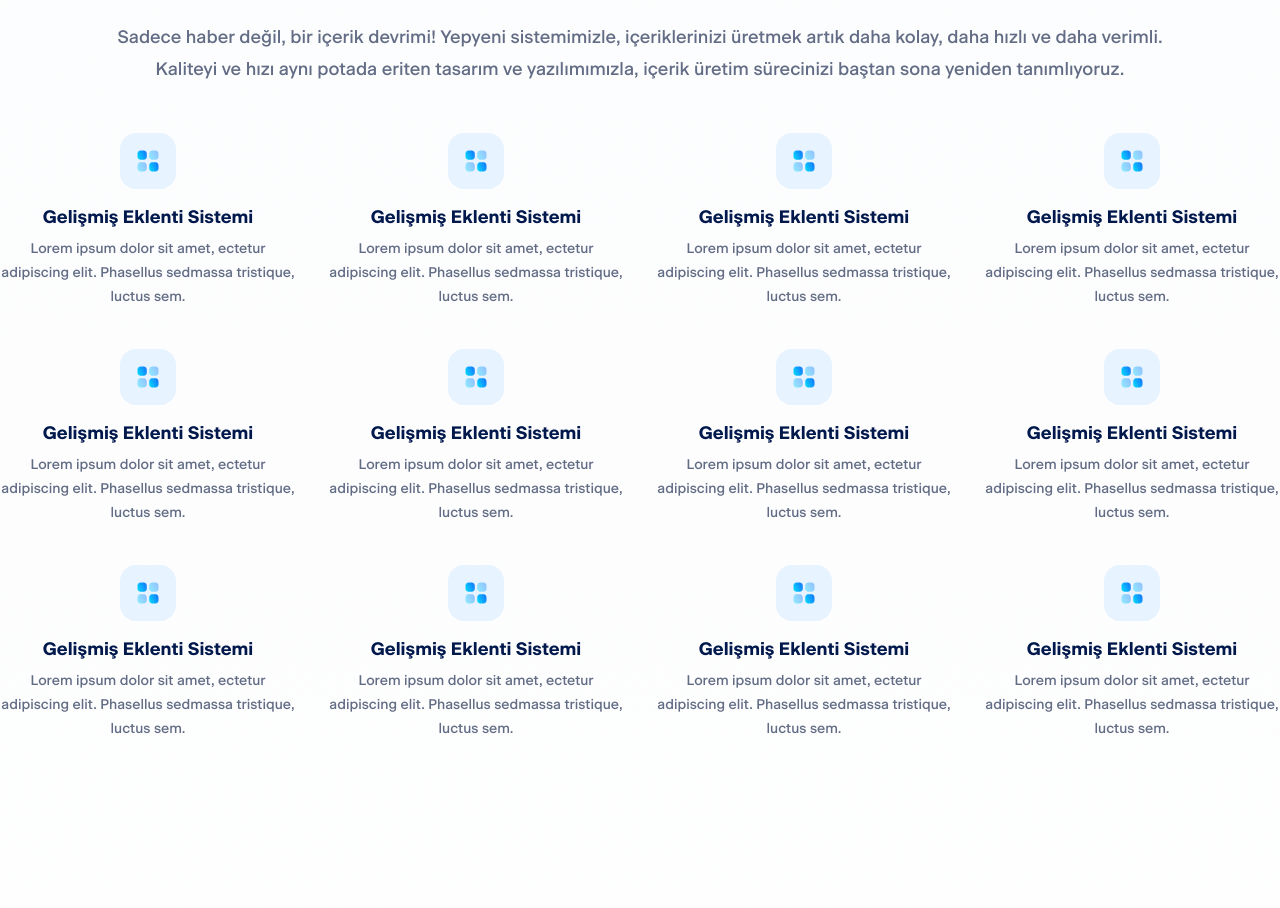
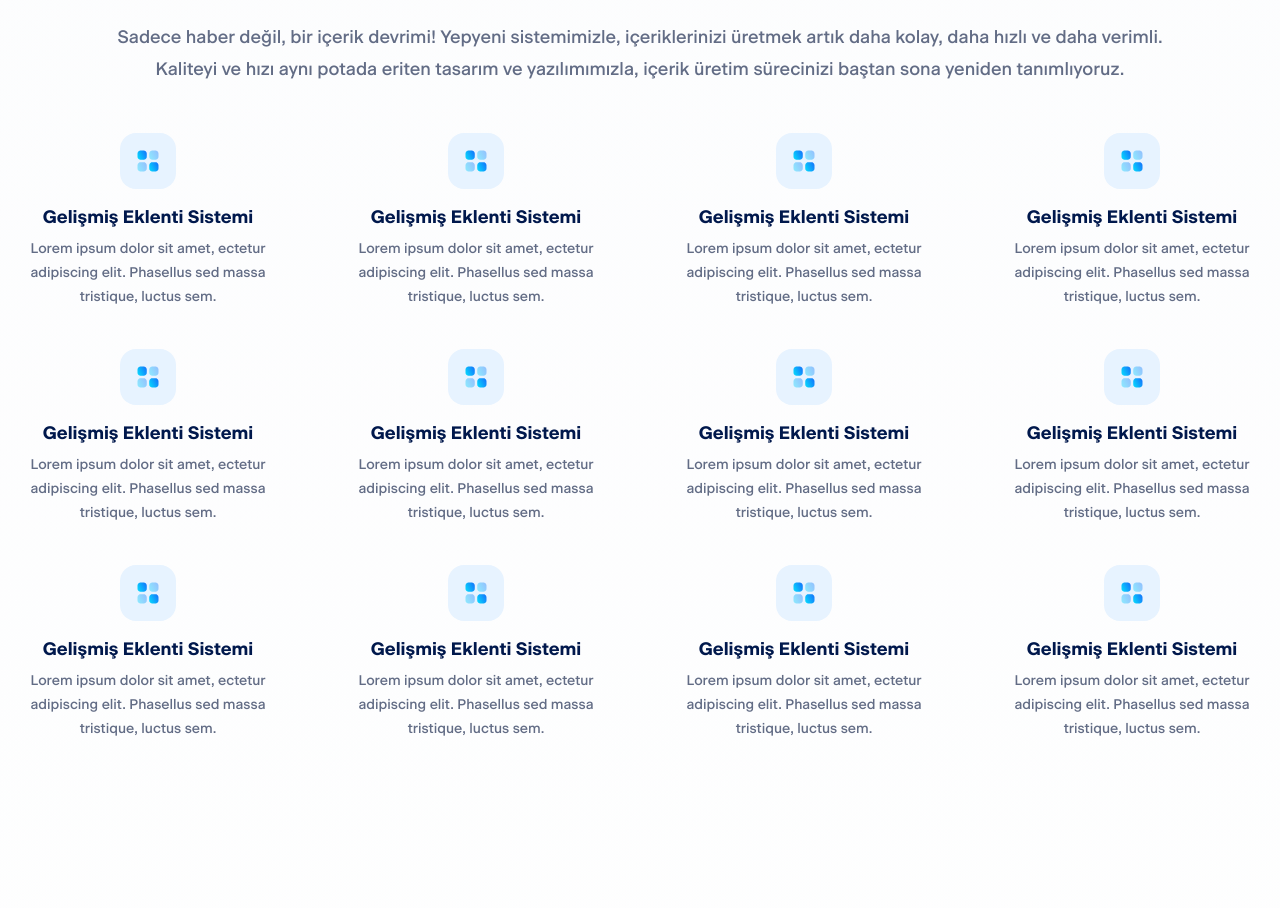
Before and after one commit to erayates/mozmedya, a Next.js app: page /moduller in a window 1280 px wide. Shown: the part 4540-5448 px from the top of the page. Built offline with nearby package versions, Linux system fonts and the light colour scheme.

Commit message:
fix: Module/feature-item styling issue fixed.

```diff
--- a/src/containers/modules-container/features/index.tsx
+++ b/src/containers/modules-container/features/index.tsx
@@ -5,62 +5,62 @@ const features: { title: string; description: string }[] = [
   {
     title: "Gelişmiş Eklenti Sistemi",
     description:
-      "Lorem ipsum dolor sit amet, ectetur adipiscing elit. Phasellus sedmassa tristique, luctus sem.",
+      "Lorem ipsum dolor sit amet, ectetur adipiscing elit. Phasellus sed massa tristique, luctus sem.",
   },
   {
     title: "Gelişmiş Eklenti Sistemi",
     description:
-      "Lorem ipsum dolor sit amet, ectetur adipiscing elit. Phasellus sedmassa tristique, luctus sem.",
+      "Lorem ipsum dolor sit amet, ectetur adipiscing elit. Phasellus sed massa tristique, luctus sem.",
   },
   {
     title: "Gelişmiş Eklenti Sistemi",
     description:
-      "Lorem ipsum dolor sit amet, ectetur adipiscing elit. Phasellus sedmassa tristique, luctus sem.",
+      "Lorem ipsum dolor sit amet, ectetur adipiscing elit. Phasellus sed massa tristique, luctus sem.",
   },
   {
     title: "Gelişmiş Eklenti Sistemi",
     description:
-      "Lorem ipsum dolor sit amet, ectetur adipiscing elit. Phasellus sedmassa tristique, luctus sem.",
+      "Lorem ipsum dolor sit amet, ectetur adipiscing elit. Phasellus sed massa tristique, luctus sem.",
   },
   {
     title: "Gelişmiş Eklenti Sistemi",
     description:
-      "Lorem ipsum dolor sit amet, ectetur adipiscing elit. Phasellus sedmassa tristique, luctus sem.",
+      "Lorem ipsum dolor sit amet, ectetur adipiscing elit. Phasellus sed massa tristique, luctus sem.",
   },
   {
     title: "Gelişmiş Eklenti Sistemi",
     description:
-      "Lorem ipsum dolor sit amet, ectetur adipiscing elit. Phasellus sedmassa tristique, luctus sem.",
+      "Lorem ipsum dolor sit amet, ectetur adipiscing elit. Phasellus sed massa tristique, luctus sem.",
   },
   {
     title: "Gelişmiş Eklenti Sistemi",
     description:
-      "Lorem ipsum dolor sit amet, ectetur adipiscing elit. Phasellus sedmassa tristique, luctus sem.",
+      "Lorem ipsum dolor sit amet, ectetur adipiscing elit. Phasellus sed massa tristique, luctus sem.",
   },
   {
     title: "Gelişmiş Eklenti Sistemi",
     description:
-      "Lorem ipsum dolor sit amet, ectetur adipiscing elit. Phasellus sedmassa tristique, luctus sem.",
+      "Lorem ipsum dolor sit amet, ectetur adipiscing elit. Phasellus sed massa tristique, luctus sem.",
   },
   {
     title: "Gelişmiş Eklenti Sistemi",
     description:
-      "Lorem ipsum dolor sit amet, ectetur adipiscing elit. Phasellus sedmassa tristique, luctus sem.",
+      "Lorem ipsum dolor sit amet, ectetur adipiscing elit. Phasellus sed massa tristique, luctus sem.",
   },
   {
     title: "Gelişmiş Eklenti Sistemi",
     description:
-      "Lorem ipsum dolor sit amet, ectetur adipiscing elit. Phasellus sedmassa tristique, luctus sem.",
+      "Lorem ipsum dolor sit amet, ectetur adipiscing elit. Phasellus sed massa tristique, luctus sem.",
   },
   {
     title: "Gelişmiş Eklenti Sistemi",
     description:
-      "Lorem ipsum dolor sit amet, ectetur adipiscing elit. Phasellus sedmassa tristique, luctus sem.",
+      "Lorem ipsum dolor sit amet, ectetur adipiscing elit. Phasellus sed massa tristique, luctus sem.",
   },
   {
     title: "Gelişmiş Eklenti Sistemi",
     description:
-      "Lorem ipsum dolor sit amet, ectetur adipiscing elit. Phasellus sedmassa tristique, luctus sem.",
+      "Lorem ipsum dolor sit amet, ectetur adipiscing elit. Phasellus sed massa tristique, luctus sem.",
   },
 ];
 
@@ -76,7 +76,7 @@ const ModulesFeatures: React.FC = () => {
 
       <div className="grid grid-cols-1 md:grid-cols-2 lg:grid-cols-4 mt-12 gap-x-8 gap-y-10">
         {features.map((feature, _idx) => (
-          <div className="flex flex-col items-center" key={_idx}>
+          <div className="flex flex-col items-center px-6" key={_idx}>
             <div className="w-14 h-14 rounded-2xl bg-light-blue grid place-items-center">
               <Elements className="p-1" />
             </div>
```
